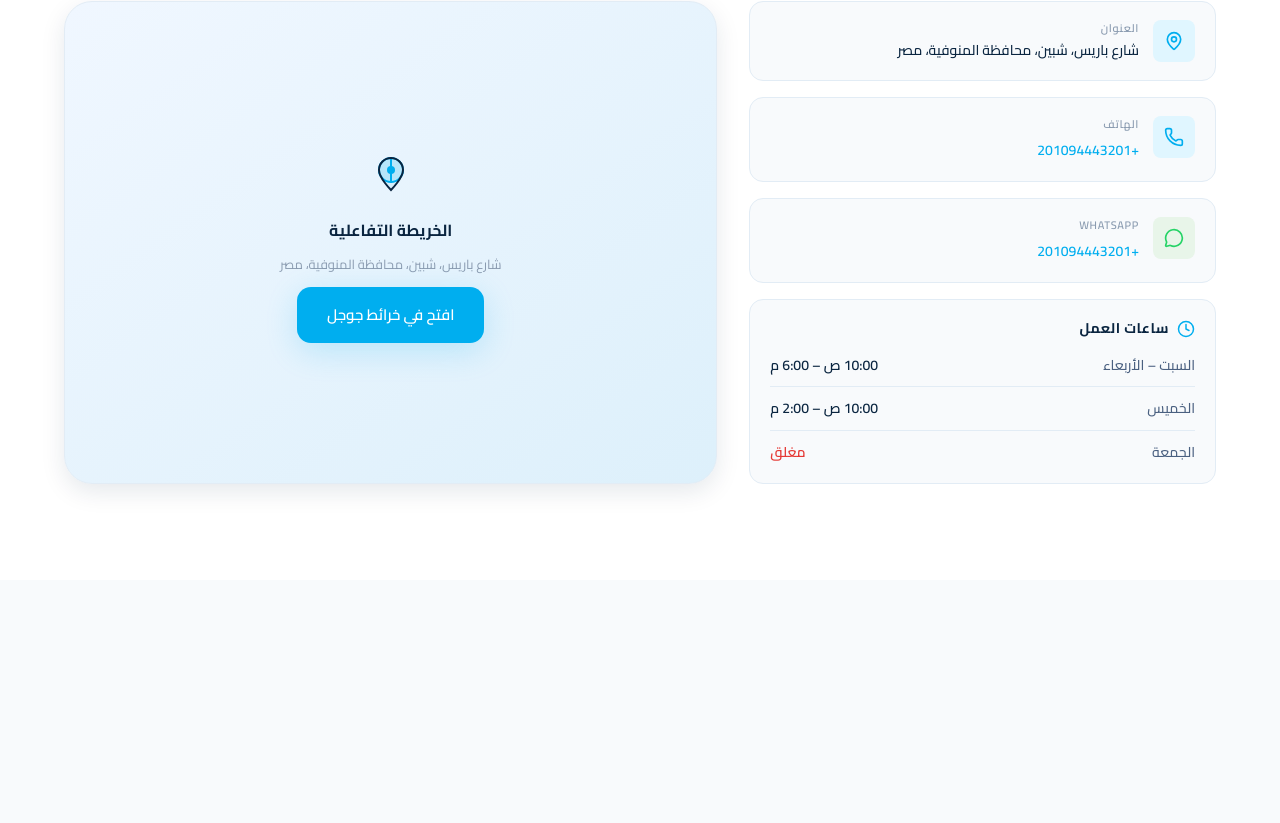
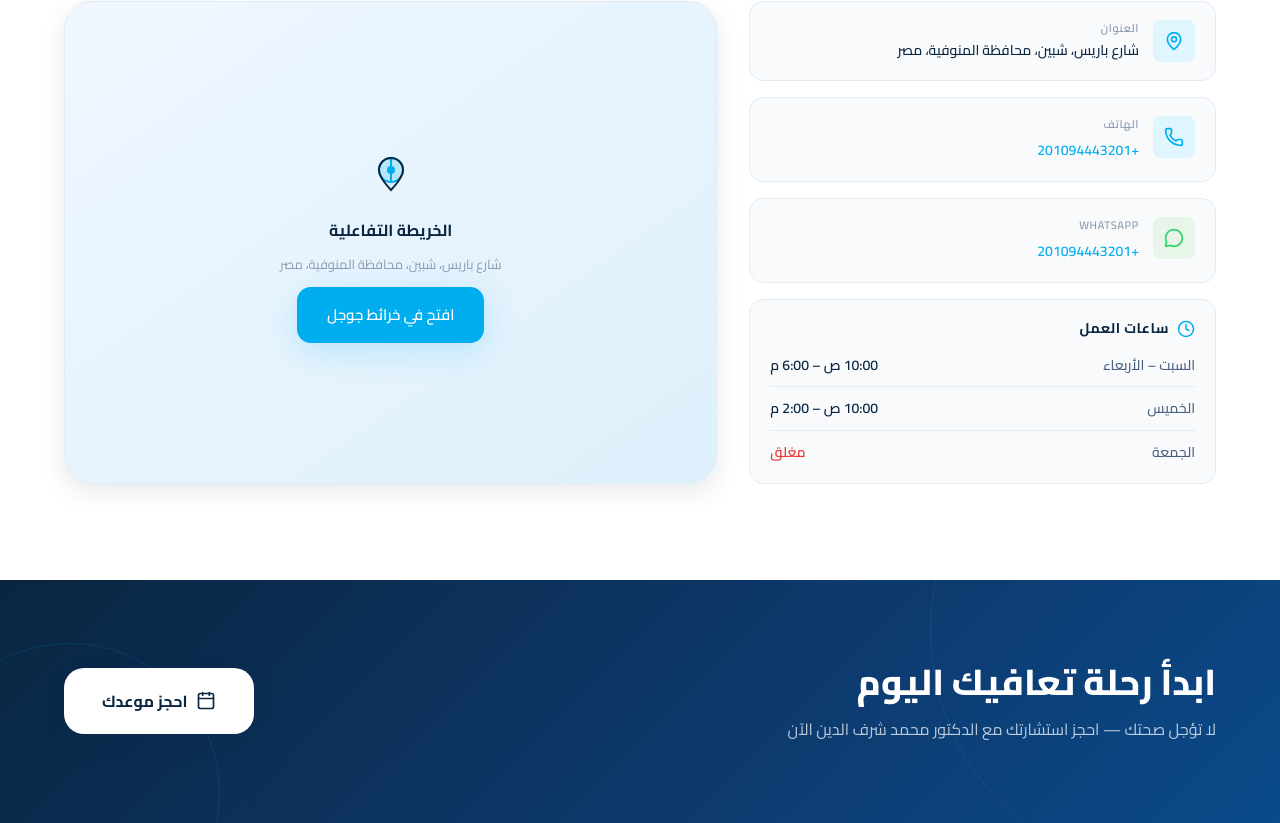
Before and after one commit to AkramGaber/orthopedicLandingPage, a React (Vite) app: page / in a window 1280 px wide. Shown: the part 4323-5146 px from the top of the page. Before the commit the page ends 4903 px from the top, so only its background shows below. Built offline with nearby package versions, Linux system fonts and the light colour scheme; a web font is replaced by a local one.

Commit message:
feat: Call to action section added

```diff
--- a/src/App.jsx
+++ b/src/App.jsx
@@ -8,6 +8,7 @@ import Services from './components/Services'
 import Testimonials from './components/Testimonials'
 import Blog from './components/Blog'
 import ClinicInfo from './components/ClinicInfo'
+import CtaBanner from './components/CtaBanner'
 
 function App() {
   const [lang, setLang] = useState("ar");
@@ -30,6 +31,7 @@ function App() {
         <Testimonials t={t} />
         <Blog t={t} />
         <ClinicInfo t={t} />
+        <CtaBanner t={t} />
       </main>
     </div>
   )
--- /dev/null
+++ b/src/components/CtaBanner.css
@@ -0,0 +1,78 @@
+.cta-banner {
+  position: relative;
+  padding: 80px 0;
+  background: linear-gradient(135deg, var(--primary) 0%, #0d3a6e 60%, #0a4a8a 100%);
+  overflow: hidden;
+}
+
+.cta-banner__bg {
+  position: absolute;
+  inset: 0;
+  pointer-events: none;
+}
+
+.cta-banner__circle {
+  position: absolute;
+  border-radius: 50%;
+  border: 1px solid rgba(255,255,255,0.06);
+}
+
+.cta-banner__circle--1 {
+  width: 500px;
+  height: 500px;
+  top: -200px;
+  right: -150px;
+}
+
+.cta-banner__circle--2 {
+  width: 300px;
+  height: 300px;
+  bottom: -120px;
+  left: -80px;
+  border-color: rgba(0,174,239,0.15);
+}
+
+.cta-banner__inner {
+  position: relative;
+  z-index: 1;
+  display: flex;
+  align-items: center;
+  justify-content: space-between;
+  gap: 40px;
+  flex-wrap: wrap;
+}
+
+.cta-banner__content {
+  max-width: 600px;
+}
+
+.cta-banner__title {
+  font-size: clamp(24px, 4vw, 36px);
+  font-weight: 800;
+  color: white;
+  margin-bottom: 12px;
+}
+
+.cta-banner__subtitle {
+  font-size: 16px;
+  color: rgba(255,255,255,0.72);
+  line-height: 1.6;
+}
+
+.cta-banner__btn {
+  flex-shrink: 0;
+  color: var(--primary) !important;
+  font-weight: 700;
+}
+
+@media (max-width: 700px) {
+  .cta-banner__inner {
+    flex-direction: column;
+    text-align: center;
+  }
+  .cta-banner__btn {
+    width: 100%;
+    max-width: 320px;
+    justify-content: center;
+  }
+}
--- /dev/null
+++ b/src/components/CtaBanner.jsx
@@ -0,0 +1,33 @@
+import { Calendar } from "lucide-react";
+import "./CtaBanner.css";
+
+export default function CtaBanner({ t }) {
+    const c = t.cta;
+
+    const handleScroll = () => {
+        document.querySelector("#contact")?.scrollIntoView({ behavior: "smooth" });
+    };
+
+
+  return (
+    <section className="cta-banner">
+      <div className="cta-banner__bg">
+        <div className="cta-banner__circle cta-banner__circle--1" />
+        <div className="cta-banner__circle cta-banner__circle--2" />
+      </div>
+      <div className="container cta-banner__inner">
+        <div className="cta-banner__content">
+          <h2 className="cta-banner__title">{c.title}</h2>
+          <p className="cta-banner__subtitle">{c.subtitle}</p>
+        </div>
+        <button
+          className="btn btn-white btn-lg cta-banner__btn"
+          onClick={handleScroll}
+        >
+          <Calendar size={20} />
+          {c.btn}
+        </button>
+      </div>
+    </section>
+  )
+}
```
